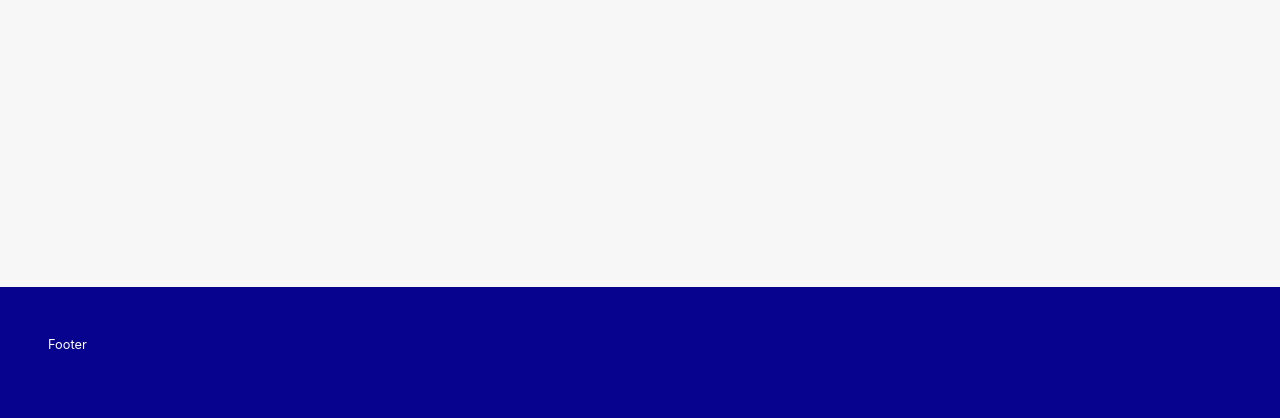
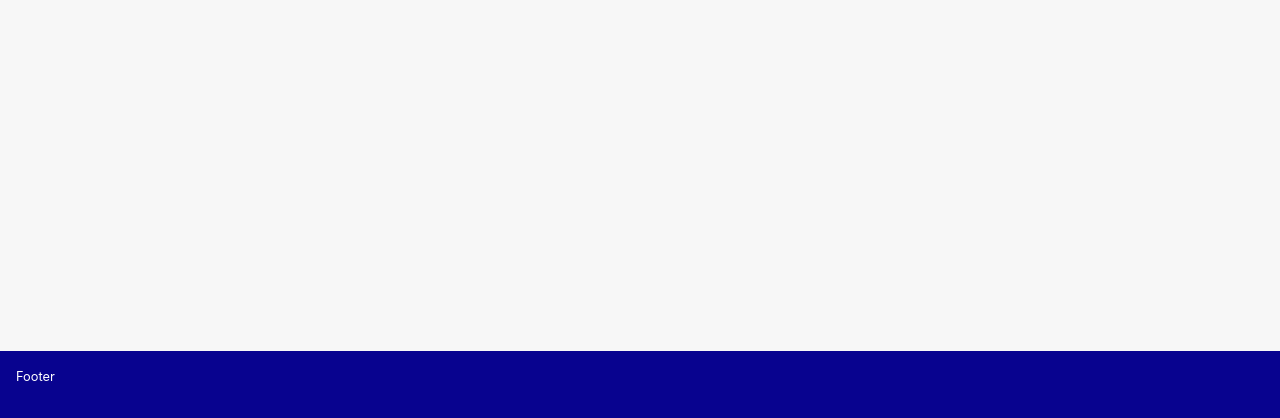
Before and after one commit to NWhite12/Cyber-Security-Knowledge-Base, a Django app: page /submit-query in a window 1280 px wide. Shown: the part 382-800 px from the top of the page. Run offline with Django 3.2, Linux system fonts and the light colour scheme; a user stored in the database is signed in; some libraries are stand-ins or nearby versions.

Commit message:
footer fix

```diff
--- a/Cyber_Security_KBMS/QuestionandAnswerForum/static/css/style.css
+++ b/Cyber_Security_KBMS/QuestionandAnswerForum/static/css/style.css
@@ -157,7 +157,7 @@ footer {
     bottom: 0;
     width: 100%;
 	overflow: hidden;
-	padding: 3rem;
+	padding: 1rem;
 }
 
 .see-question-body {
```
Also changed, not shown: Cyber_Security_KBMS/db.sqlite3.
